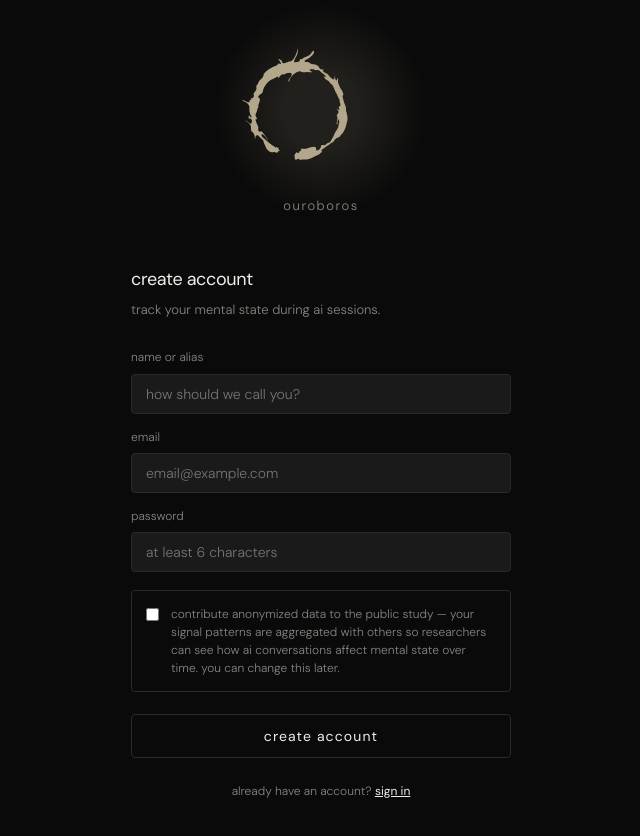
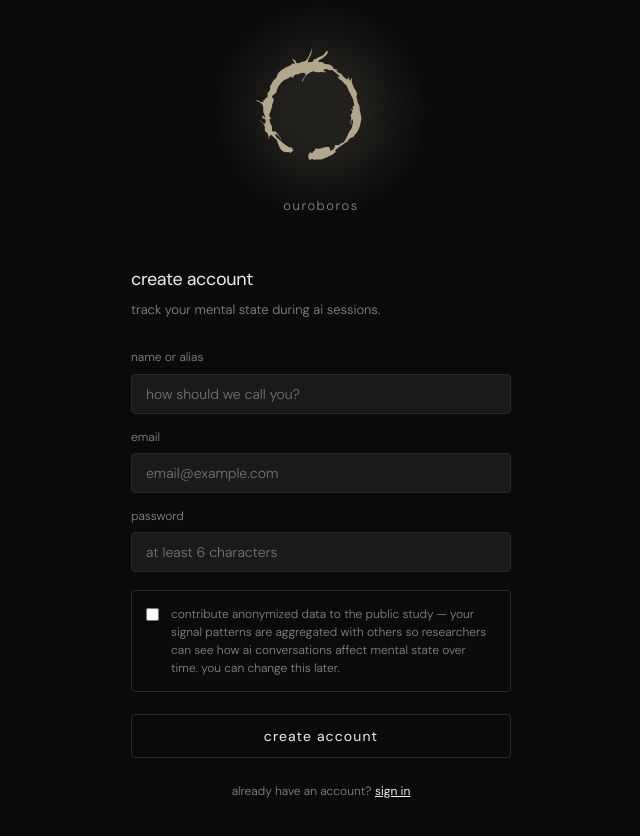
Before and after one commit to spectral-k1d/ouraboros, a React (Vite) app: page / in a window 1280 px wide. Shown: the top 836 px of the page, without its empty margins (319-959 px from the left). Built offline with nearby package versions, Linux system fonts and the light colour scheme; no server answers.

Commit message:
shift SVG further right

```diff
--- a/src/components/OuroborosRing.jsx
+++ b/src/components/OuroborosRing.jsx
@@ -78,7 +78,7 @@ const OuroborosRing = memo(forwardRef(function OuroborosRing({ size = 500 }, ref
       {/* inline SVG — no mask, no URL, perfect centering */}
       <svg
         ref={svgRef}
-        viewBox="50 -20 510 510"
+        viewBox="0 -20 510 510"
         preserveAspectRatio="xMidYMid meet"
         style={{
           width: '100%',
```
